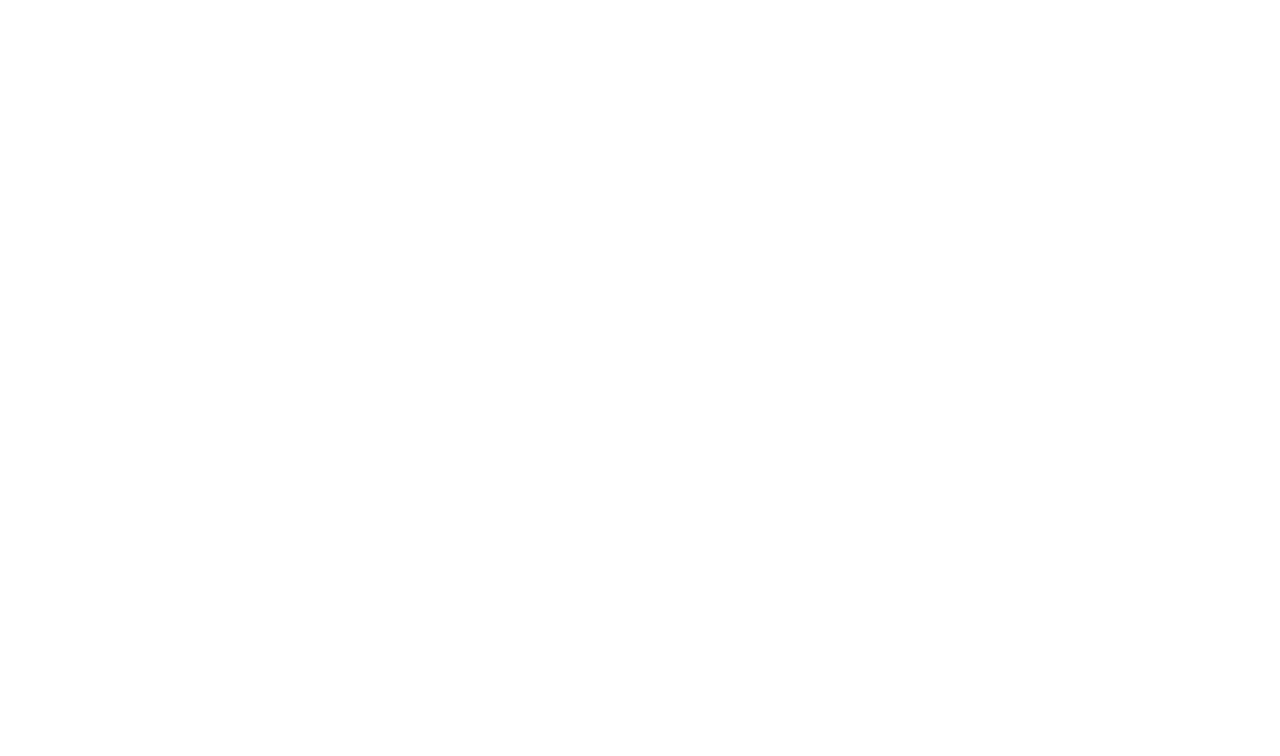
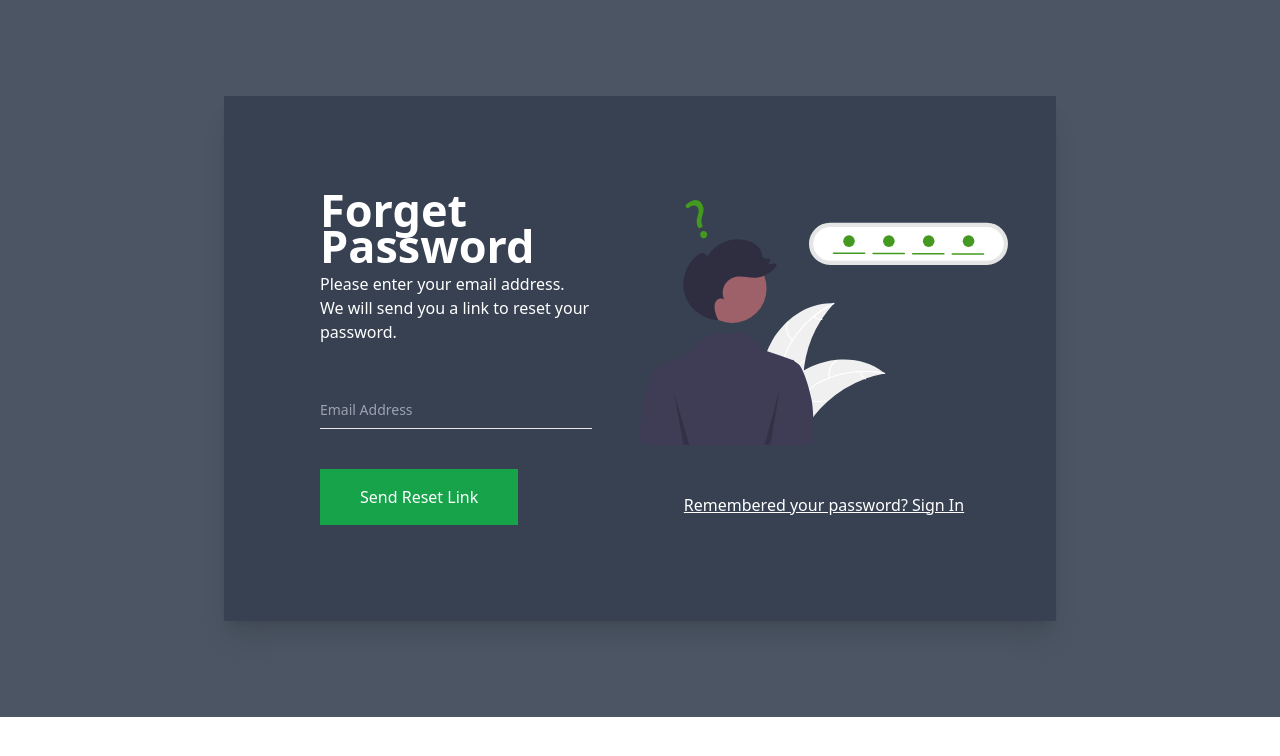
Before and after one commit to nadaelmahfoudi/DeliverEase-Frontend, a React (Vite) app: page /forgot-password in a window 1280 px wide. Before the commit this address had no page. Shown: the top 756 px of the page. Built offline with nearby package versions, Linux system fonts and the light colour scheme.

Commit message:
NADAF-3 Add ForgotPassword Page

```diff
--- a/src/App.jsx
+++ b/src/App.jsx
@@ -3,6 +3,7 @@
 import Home from './pages/Home';
 import Register from './pages/Register';
 import Login from './pages/Login'
+import ForgetPassword from './pages/ForgetPassword';
 
 function App() {
   return (
@@ -11,6 +12,7 @@
         <Route path="/" element={<Home />} />
         <Route path="/register" element={<Register />} />
         <Route path="/login" element={<Login />} />
+        <Route path="/forgot-password" element={<ForgetPassword />} />
       </Routes>
     </Router>
   );
--- /dev/null
+++ b/src/pages/ForgetPassword.jsx
@@ -0,0 +1,57 @@
+import React from 'react';
+import { Link } from 'react-router-dom';
+import ForgetPasswordImage from '../assets/ForgetPasswordImage.svg';
+
+const ForgetPassword = () => {
+  return (
+    <section className="ezy__forget-password light flex items-center justify-center py-14 md:py-24 bg-gray-600 dark:bg-[#0b1727] text-black text-opacity-90 dark:text-white">
+      <div className="container px-4 mx-auto">
+        <div className="flex justify-center">
+          <div className="w-full md:w-2/3">
+            <div className="bg-gray-700 dark:bg-slate-800 shadow-xl p-6 lg:p-12">
+              <div className="flex flex-wrap justify-between items-center">
+                <div className="w-full lg:w-1/2 lg:order-2">
+                  <div className="flex flex-col items-center justify-center h-full mt-12 lg:mt-0">
+                    <img src={ForgetPasswordImage} alt="Forget Password" />
+                    <div className="text-center mt-12">
+                      <Link to="/login" className="underline hover:text-green-500 duration-300 text-white">
+                        Remembered your password? Sign In
+                      </Link>
+                    </div>
+                  </div>
+                </div>
+                <div className="w-full lg:w-1/2 mt-6 lg:mt-0">
+                  <div className="flex flex-col h-full p-2 lg:p-6 xl:p-12">
+                    <h2 className="text-3xl md:text-[45px] font-bold mb-2 text-white">Forget Password</h2>
+                    <p className="text-white mb-6">
+                      Please enter your email address. We will send you a link to reset your password.
+                    </p>
+                    <form className="mt-6">
+                      <div className="w-full relative mb-6">
+                        <input
+                          type="email"
+                          className="bg-transparent border-b dark:border-gray-200 focus:outline-none focus:border-green-500 text-sm w-full py-2"
+                          id="email"
+                          placeholder="Email Address"
+                        />
+                        <i className="fas fa-envelope absolute top-1/2 -translate-y-1/2 right-2 opacity-80"></i>
+                      </div>
+                      <button
+                        type="submit"
+                        className="bg-green-600 hover:bg-green-700 py-4 px-10 text-white hover:bg-opacity-95 duration-300 mt-4"
+                      >
+                        Send Reset Link <i className="fas fa-arrow-right"></i>
+                      </button>
+                    </form>
+                  </div>
+                </div>
+              </div>
+            </div>
+          </div>
+        </div>
+      </div>
+    </section>
+  );
+};
+
+export default ForgetPassword;
--- a/src/pages/Login.jsx
+++ b/src/pages/Login.jsx
@@ -44,6 +44,11 @@
                           />
                           <i className="fas fa-lock absolute top-1/2 -translate-y-1/2 right-2 opacity-80"></i>
                         </div>
+                        <div className="mb-4">
+                          <Link to="/forgot-password" className="underline hover:text-green-500 duration-300 text-slate-400">
+                            Forget Password?
+                          </Link>
+                        </div>
                         <button
                           type="submit"
                           className="bg-green-600 hover:bg-green-700 py-4 px-10 text-white hover:bg-opacity-95 duration-300 mt-4"
```
Also changed, not shown: src/assets/ForgetPasswordImage.svg (added).
